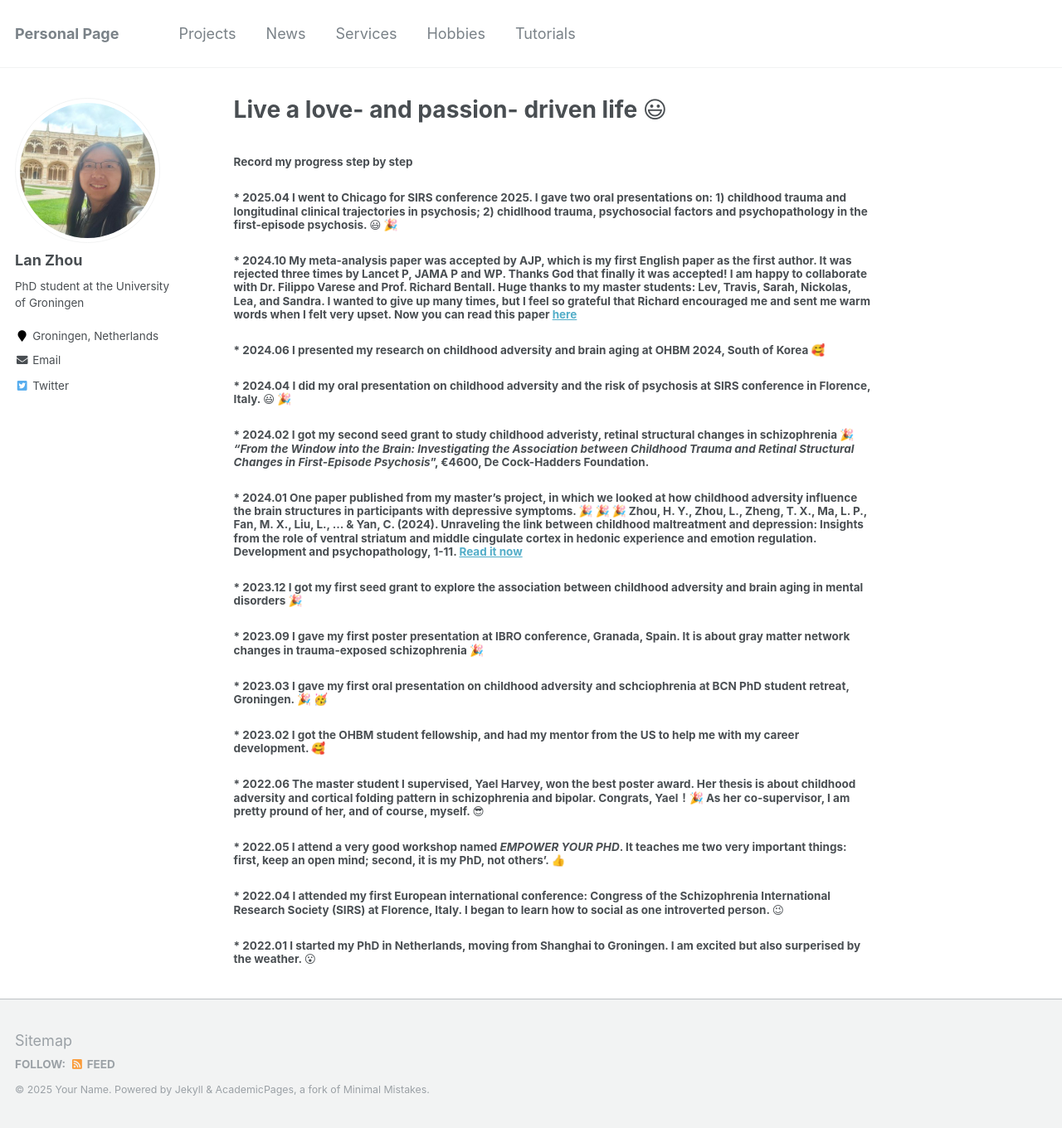
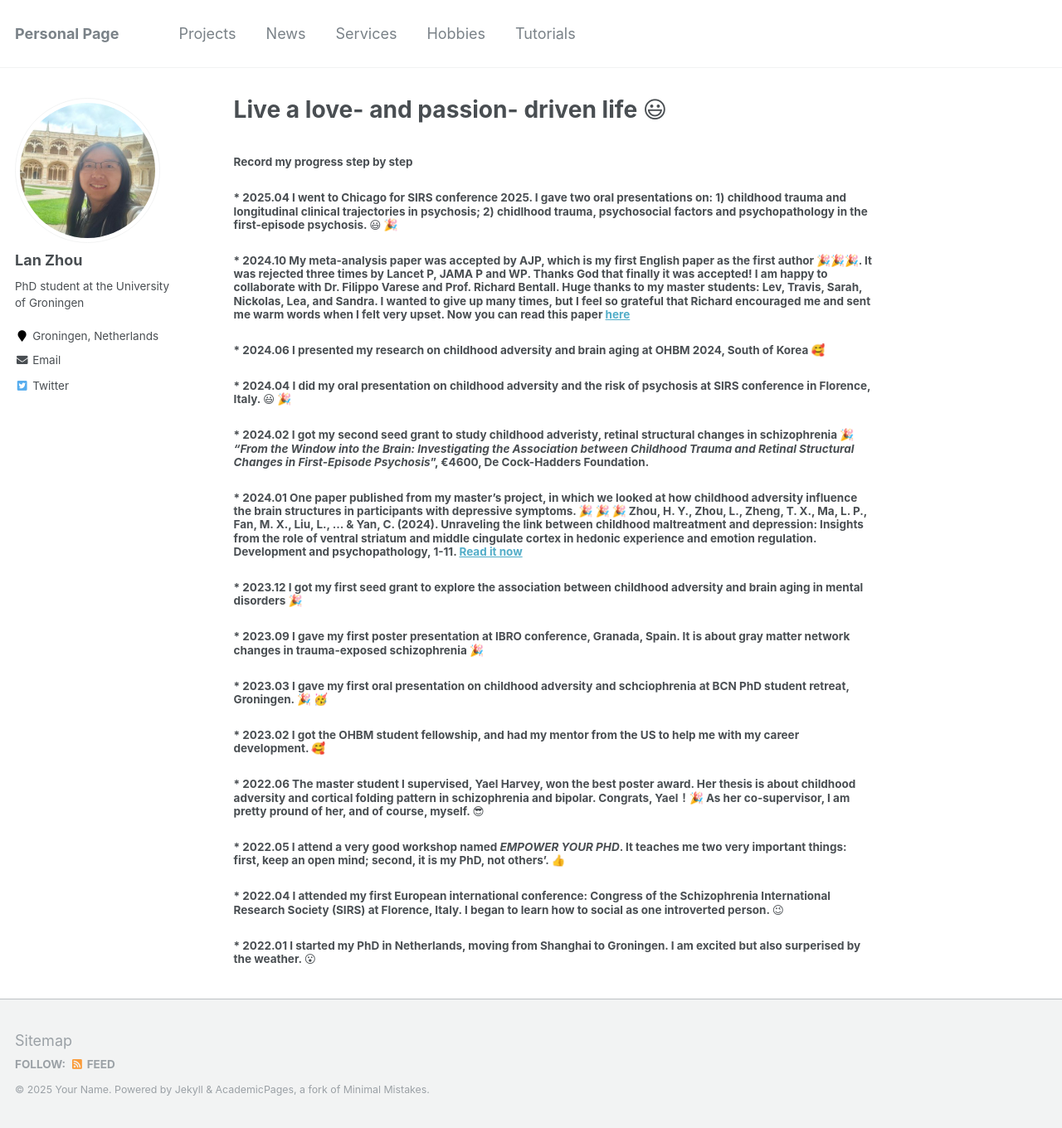
Before and after one commit to lanzhou-psy/personal-page, a Jekyll site: the page built from _pages/news.md, in a window 1280 px wide and 1360 px high. Shown: the whole window at 83% size. Built offline with Jekyll 4.4.1, drawn with Linux system fonts in a browser that asks for light colours; part of the change alters nothing that is shown.

Commit message:
Update news.md

```diff
--- a/_pages/news.md
+++ b/_pages/news.md
@@ -11,7 +11,7 @@ redirect_from:
 
 ##### * 2025.04 I went to Chicago for SIRS conference 2025. I gave two oral presentations on: 1) childhood trauma and longitudinal clinical trajectories in psychosis; 2) chidlhood trauma, psychosocial factors and psychopathology in the first-episode psychosis. &#128515; &#127881;
 
-##### * 2024.10 My meta-analysis paper was accepted by AJP, which is my first English paper as the first author. It was rejected three times by Lancet P, JAMA P and WP. Thanks God that finally it was accepted! I am happy to collaborate with Dr. Filippo Varese and Prof. Richard Bentall. Huge thanks to my master students: Lev, Travis, Sarah, Nickolas, Lea, and Sandra. I wanted to give up many times, but I feel so grateful that Richard encouraged me and sent me warm words when I felt very upset. Now you can read this paper [here](chrome-extension://ikhdkkncnoglghljlkmcimlnlhkeamad/pdf-viewer/web/viewer.html?file=https%3A%2F%2Fpsychiatryonline.org%2Fdoi%2Fpdf%2F10.1176%2Fappi.ajp.20240456%3Fcasa_token%3DOEeP-t0uRI4AAAAA%3A2So6KViju67mU0_Z6AtYRcN4v_bVFSYo3JWjAVjwg665qOiqbnFDCrretZepKAPoutS0mFSrFA#=&zoom=130)
+##### * 2024.10 My meta-analysis paper was accepted by AJP, which is my first English paper as the first author &#127881;&#127881;&#127881;. It was rejected three times by Lancet P, JAMA P and WP. Thanks God that finally it was accepted! I am happy to collaborate with Dr. Filippo Varese and Prof. Richard Bentall. Huge thanks to my master students: Lev, Travis, Sarah, Nickolas, Lea, and Sandra. I wanted to give up many times, but I feel so grateful that Richard encouraged me and sent me warm words when I felt very upset. Now you can read this paper [here](chrome-extension://ikhdkkncnoglghljlkmcimlnlhkeamad/pdf-viewer/web/viewer.html?file=https%3A%2F%2Fpsychiatryonline.org%2Fdoi%2Fpdf%2F10.1176%2Fappi.ajp.20240456%3Fcasa_token%3DOEeP-t0uRI4AAAAA%3A2So6KViju67mU0_Z6AtYRcN4v_bVFSYo3JWjAVjwg665qOiqbnFDCrretZepKAPoutS0mFSrFA#=&zoom=130)
 
 ##### * 2024.06 I presented my research on childhood adversity and brain aging at OHBM 2024, South of Korea &#129392;
 ##### * 2024.04 I did my oral presentation on childhood adversity and the risk of psychosis at SIRS conference in Florence, Italy. &#128515; &#127881;
```
